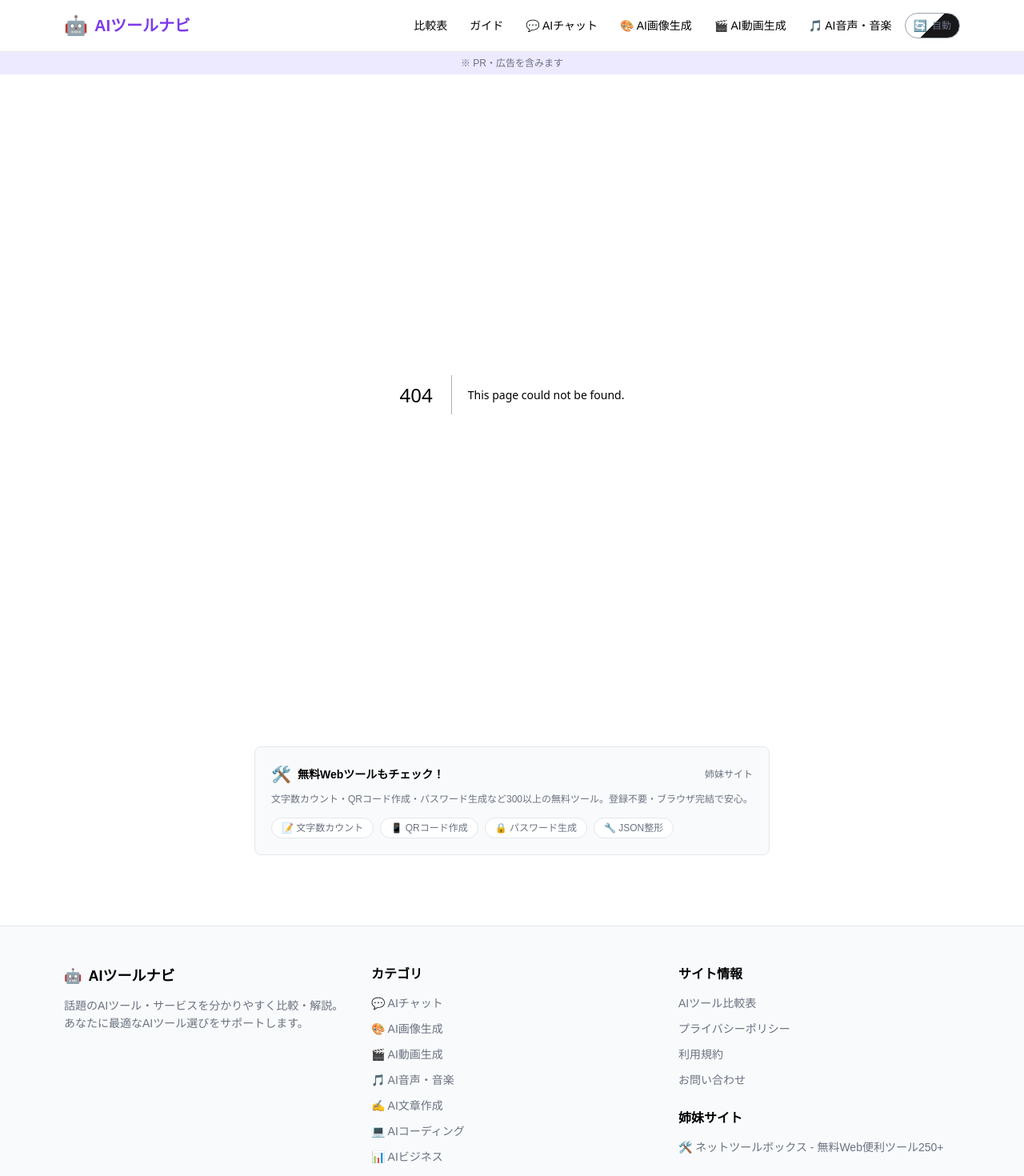
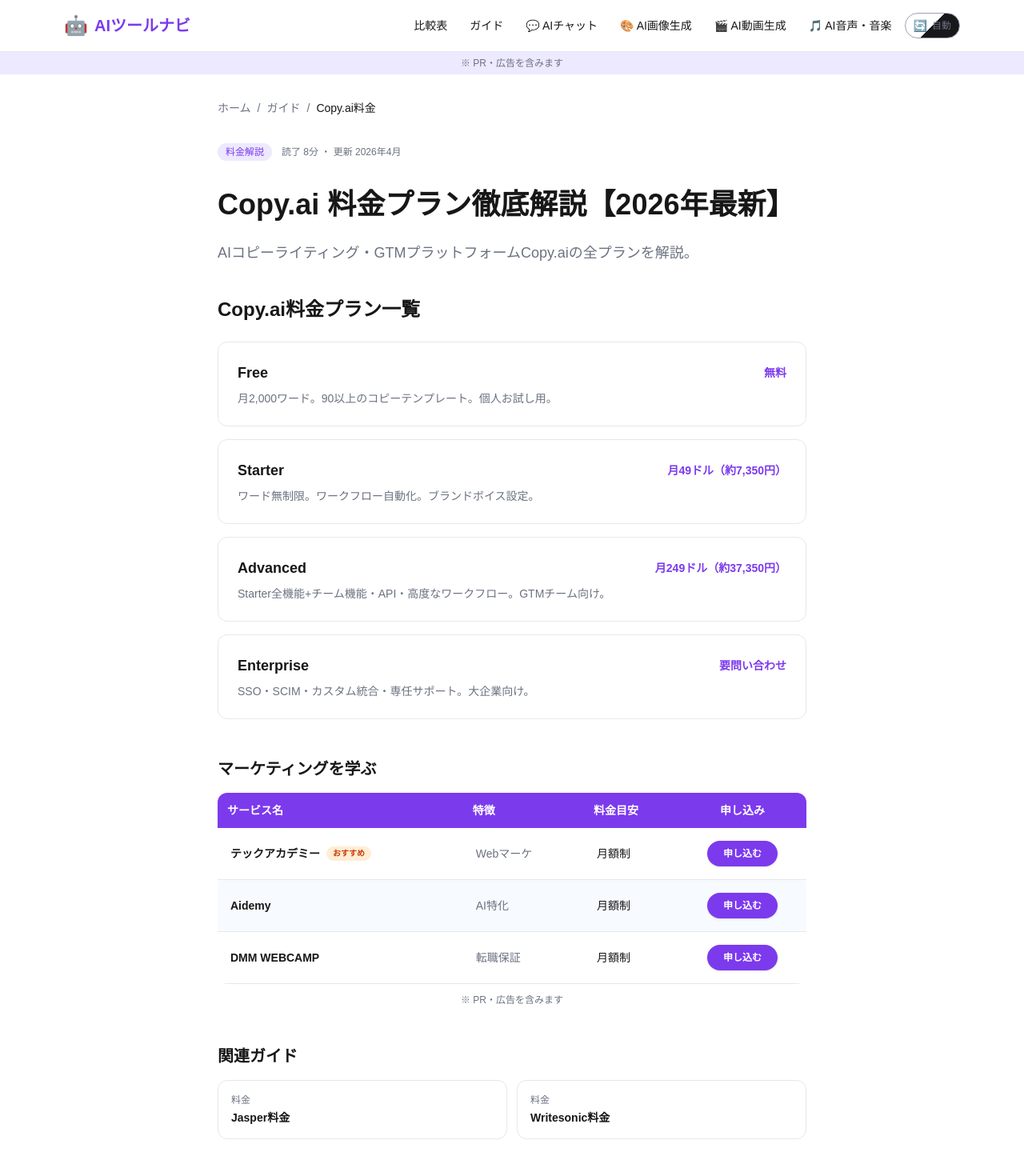
Before and after one commit to music6745-max/ai-tools-navi, a Next.js app: page /guide/copy-ai-pricing in a window 1280 px wide. Before the commit this address had no page. Shown: the top 1470 px of the page at 80% size. Built offline with nearby package versions, Linux system fonts and the light colour scheme.

Commit message:
feat: Copy.ai料金解説追加 - 396ページ

```diff
--- /dev/null
+++ b/app/guide/copy-ai-pricing/page.tsx
@@ -0,0 +1,52 @@
+import Link from "next/link";
+import type { Metadata } from "next";
+import { siteConfig } from "../../lib/data";
+import { ComparisonTableCTA } from "../../components/ComparisonTableCTA";
+export const metadata: Metadata = {
+  title: "Copy.ai 料金プラン徹底解説【2026年最新】Free/Starter/Advanced/Enterprise",
+  description: "AIコピーライティングCopy.aiのFree・Starter(月49ドル)・Advanced(月249ドル)・Enterpriseの料金プランを徹底解説。",
+  keywords: ["Copy.ai 料金", "Copy.ai", "AI コピーライティング"],
+  alternates: { canonical: `${siteConfig.url}/guide/copy-ai-pricing` },
+};
+export default function Page() {
+  const jsonLd = { "@context": "https://schema.org", "@type": "Article", headline: "Copy.ai 料金プラン徹底解説", description: "Free/Starter/Advanced/Enterpriseを解説", author: { "@type": "Organization", name: siteConfig.name }, publisher: { "@type": "Organization", name: siteConfig.name }, datePublished: "2026-04-12", dateModified: "2026-04-12" };
+  return (
+    <>
+      <script type="application/ld+json" dangerouslySetInnerHTML={{ __html: JSON.stringify(jsonLd) }} />
+      <div className="max-w-3xl mx-auto px-4 py-8">
+        <nav className="flex items-center gap-2 text-sm text-muted mb-8"><Link href="/" className="hover:text-primary transition-colors">ホーム</Link><span>/</span><Link href="/guide" className="hover:text-primary transition-colors">ガイド</Link><span>/</span><span className="text-foreground">Copy.ai料金</span></nav>
+        <div className="mb-8"><span className="text-xs px-2.5 py-1 bg-primary-light text-primary rounded-full font-medium">料金解説</span><span className="text-xs text-muted ml-3">読了 8分 ・ 更新 2026年4月</span></div>
+        <h1 className="text-3xl md:text-4xl font-bold mb-6 leading-tight">Copy.ai 料金プラン徹底解説【2026年最新】</h1>
+        <p className="text-muted text-lg mb-10 leading-relaxed">AIコピーライティング・GTMプラットフォームCopy.aiの全プランを解説。</p>
+        <section className="mb-12">
+          <h2 className="text-2xl font-bold mb-6">Copy.ai料金プラン一覧</h2>
+          <div className="space-y-4">
+            {[
+              { name: "Free", price: "無料", desc: "月2,000ワード。90以上のコピーテンプレート。個人お試し用。" },
+              { name: "Starter", price: "月49ドル（約7,350円）", desc: "ワード無制限。ワークフロー自動化。ブランドボイス設定。" },
+              { name: "Advanced", price: "月249ドル（約37,350円）", desc: "Starter全機能+チーム機能・API・高度なワークフロー。GTMチーム向け。" },
+              { name: "Enterprise", price: "要問い合わせ", desc: "SSO・SCIM・カスタム統合・専任サポート。大企業向け。" },
+            ].map((p) => (
+              <div key={p.name} className="bg-card-bg border border-card-border rounded-xl p-6"><div className="flex items-center justify-between mb-2"><h3 className="font-bold text-lg">{p.name}</h3><span className="text-primary font-bold text-sm">{p.price}</span></div><p className="text-sm text-muted">{p.desc}</p></div>
+            ))}
+          </div>
+        </section>
+        <section className="mb-8">
+          <h2 className="text-xl font-bold mb-4">マーケティングを学ぶ</h2>
+          <ComparisonTableCTA services={[
+            { name: "テックアカデミー", url: "https://px.a8.net/svt/ejp?a8mat=4B1DXO+APTO2+35VG+5YJRM", highlight: "Webマーケ", price: "月額制", badge: "おすすめ" },
+            { name: "Aidemy", url: "https://px.a8.net/svt/ejp?a8mat=4B1DXO+A4E2A+4HHM+5YJRM", highlight: "AI特化", price: "月額制" },
+            { name: "DMM WEBCAMP", url: "https://px.a8.net/svt/ejp?a8mat=4B1DXO+4RHMA+4D4Y+5YJRM", highlight: "転職保証", price: "月額制" },
+          ]} />
+        </section>
+        <section className="mt-12 mb-8">
+          <h2 className="text-xl font-bold mb-4">関連ガイド</h2>
+          <div className="grid grid-cols-1 sm:grid-cols-2 gap-3">
+            <Link href="/guide/jasper-pricing" className="block bg-card-bg border border-card-border rounded-xl p-4 hover:border-primary transition-colors"><div className="text-xs text-muted mb-1">料金</div><div className="font-bold text-sm">Jasper料金</div></Link>
+            <Link href="/guide/writesonic-pricing" className="block bg-card-bg border border-card-border rounded-xl p-4 hover:border-primary transition-colors"><div className="text-xs text-muted mb-1">料金</div><div className="font-bold text-sm">Writesonic料金</div></Link>
+          </div>
+        </section>
+      </div>
+    </>
+  );
+}
--- a/app/guide/guides.data.ts
+++ b/app/guide/guides.data.ts
@@ -1789,6 +1789,14 @@
     slug: "heygen-pricing",
     title: "HeyGen 料金プラン徹底解説【2026年最新】",
     description: "AIアバター動画HeyGenのFree/Creator/Business/Enterpriseを解説。",
+    icon: "💰",
+    category: "料金解説",
+    readTime: "8分",
+  },
+  {
+    slug: "copy-ai-pricing",
+    title: "Copy.ai 料金プラン徹底解説【2026年最新】",
+    description: "AIコピーライティングCopy.aiの全プランを解説。",
     icon: "💰",
     category: "料金解説",
     readTime: "8分",
```
